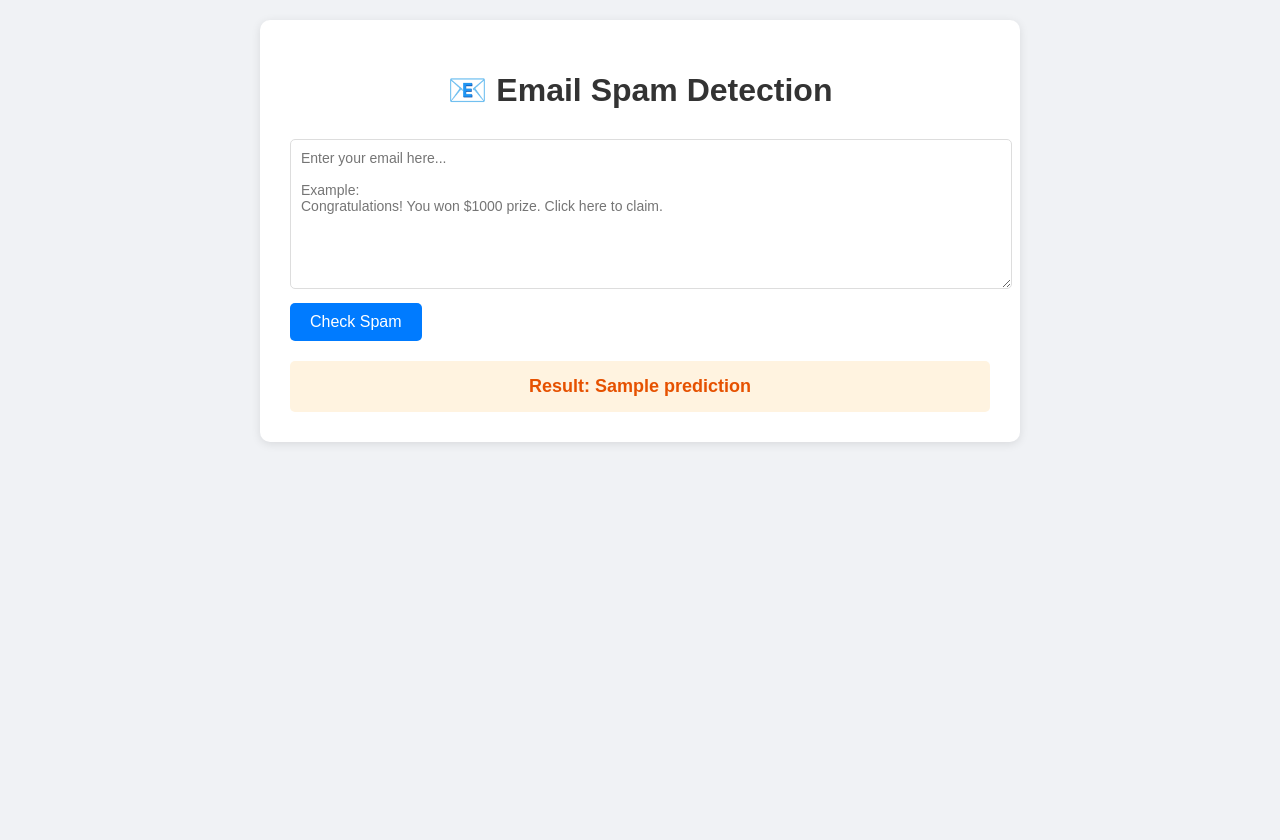
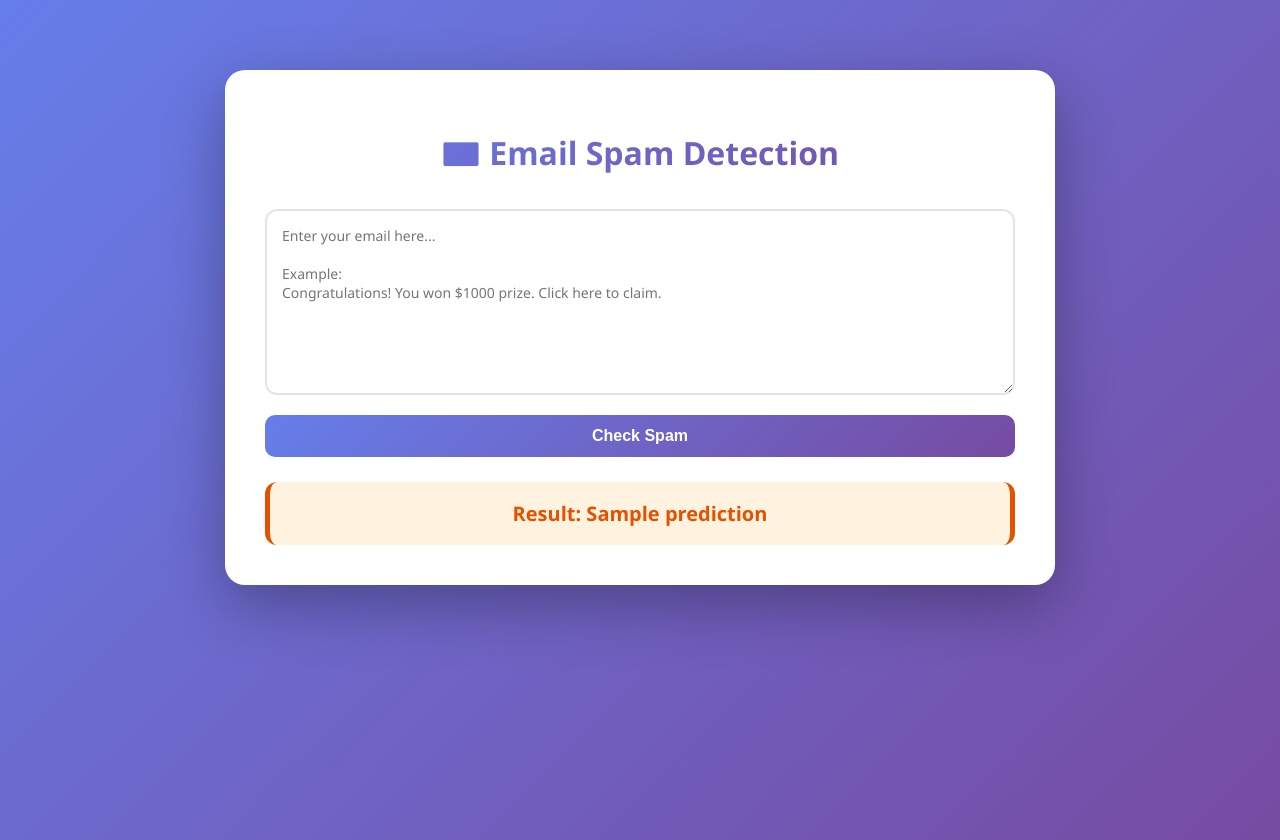
Before and after one commit to anamikasharma16649-ops/Email_Spam_Detection_System, a Flask app: template templates/index.html in a window 1280 px wide. Before the commit the page ends 444 px from the top, so only its background shows below. Run offline with Flask 3, Linux system fonts and the light colour scheme; the template is opened without the code that fills it: most values are stand-ins (such as "Sample title", 1, 10 or a date in 2020).

Commit message:
commit messages

```diff
--- a/static/style.css
+++ b/static/style.css
@@ -1,4 +1,4 @@
-body {
+/* body {
     font-family: Arial, sans-serif;
     background-color: #f0f2f5;
     margin: 0;
@@ -76,3 +76,122 @@ button:hover {
     color: #666;
     font-size: 12px;
 }
+ */
+
+body {
+    font-family: 'Segoe UI', Tahoma, Geneva, Verdana, sans-serif;
+    background: linear-gradient(135deg, #667eea 0%, #764ba2 100%);
+    margin: 0;
+    padding: 20px;
+    min-height: 100vh;
+}
+
+.container {
+    max-width: 750px;
+    margin: 50px auto;
+    background: white;
+    padding: 40px;
+    border-radius: 20px;
+    box-shadow: 0 20px 60px rgba(0, 0, 0, 0.3);
+    transition: transform 0.3s ease;
+}
+
+.container:hover {
+    transform: translateY(-5px);
+}
+
+h1 {
+    text-align: center;
+    background: linear-gradient(135deg, #667eea 0%, #764ba2 100%);
+    -webkit-background-clip: text;
+    -webkit-text-fill-color: transparent;
+    background-clip: text;
+    margin-bottom: 35px;
+    font-size: 32px;
+    font-weight: 700;
+}
+
+textarea {
+    width: 100%;
+    padding: 15px;
+    border: 2px solid #e1e5e9;
+    border-radius: 12px;
+    font-size: 14px;
+    font-family: 'Segoe UI', monospace;
+    resize: vertical;
+    transition: all 0.3s ease;
+    box-sizing: border-box;
+}
+
+textarea:focus {
+    outline: none;
+    border-color: #667eea;
+    box-shadow: 0 0 0 3px rgba(102, 126, 234, 0.1);
+}
+
+button {
+    background: linear-gradient(135deg, #667eea 0%, #764ba2 100%);
+    color: white;
+    padding: 12px 30px;
+    border: none;
+    border-radius: 10px;
+    cursor: pointer;
+    font-size: 16px;
+    font-weight: 600;
+    margin-top: 15px;
+    width: 100%;
+    transition: all 0.3s ease;
+}
+
+button:hover {
+    transform: translateY(-2px);
+    box-shadow: 0 10px 20px rgba(102, 126, 234, 0.3);
+}
+
+button:active {
+    transform: translateY(0);
+}
+
+.result {
+    margin-top: 25px;
+    padding: 18px;
+    border-radius: 12px;
+    text-align: center;
+    font-size: 20px;
+    font-weight: bold;
+    animation: slideIn 0.4s ease;
+}
+
+.spam {
+    background: linear-gradient(135deg, #ffebee 0%, #ffcdd2 100%);
+    color: #c62828;
+    border-left: 5px solid #c62828;
+    border-right: 5px solid #c62828;
+    box-shadow: 0 4px 15px rgba(198, 40, 40, 0.2);
+}
+
+.not-spam {
+    background: linear-gradient(135deg, #e8f5e9 0%, #c8e6c9 100%);
+    color: #2e7d32;
+    border-left: 5px solid #2e7d32;
+    border-right: 5px solid #2e7d32;
+    box-shadow: 0 4px 15px rgba(46, 125, 50, 0.2);
+}
+
+.error {
+    background-color: #fff3e0;
+    color: #e65100;
+    border-left: 5px solid #e65100;
+    border-right: 5px solid #e65100;
+}
+
+@keyframes slideIn {
+    from {
+        opacity: 0;
+        transform: translateY(-20px);
+    }
+    to {
+        opacity: 1;
+        transform: translateY(0);
+    }
+}
```
Also changed, not shown: templates/index.html (+40 -0 lines).
